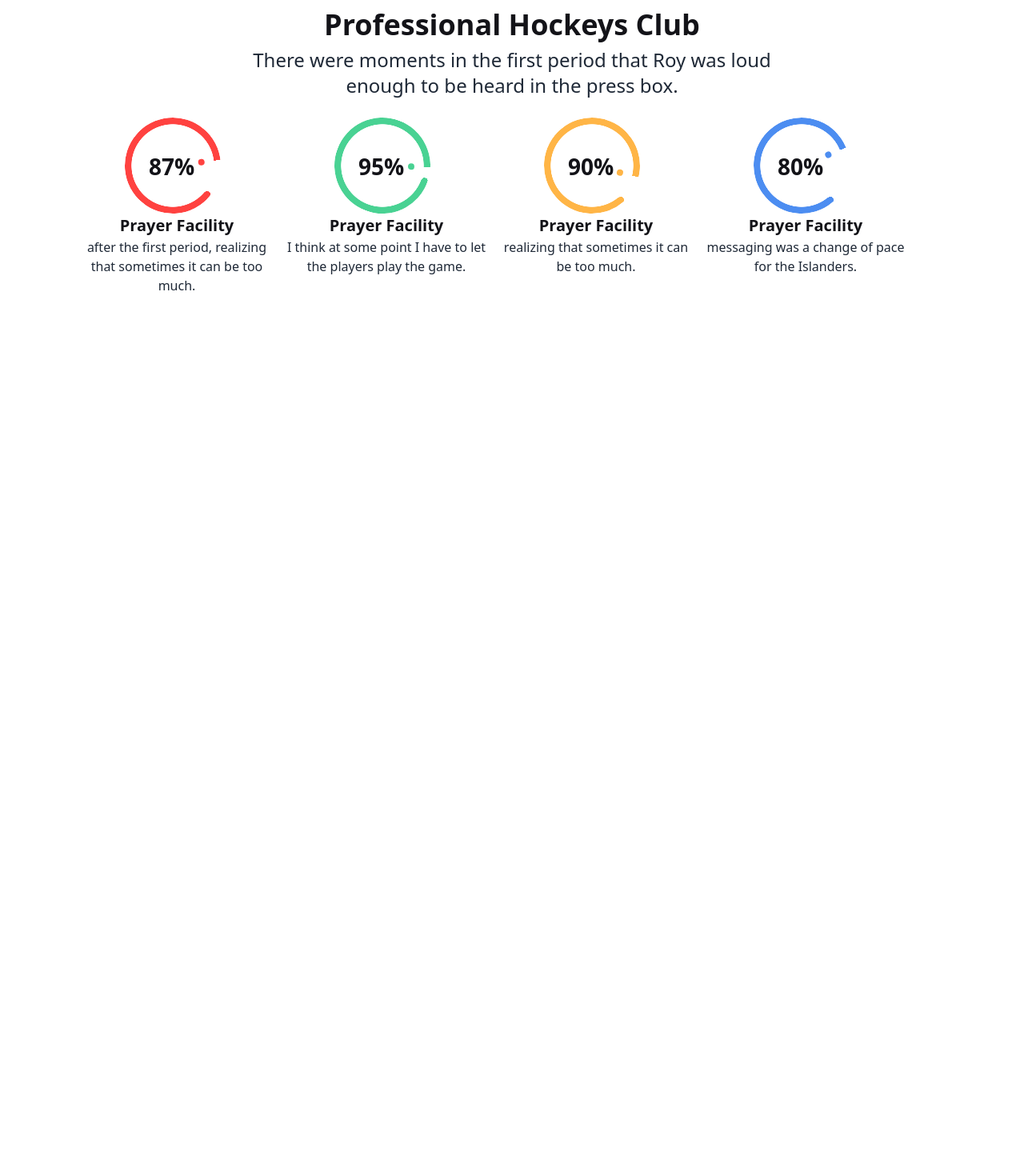
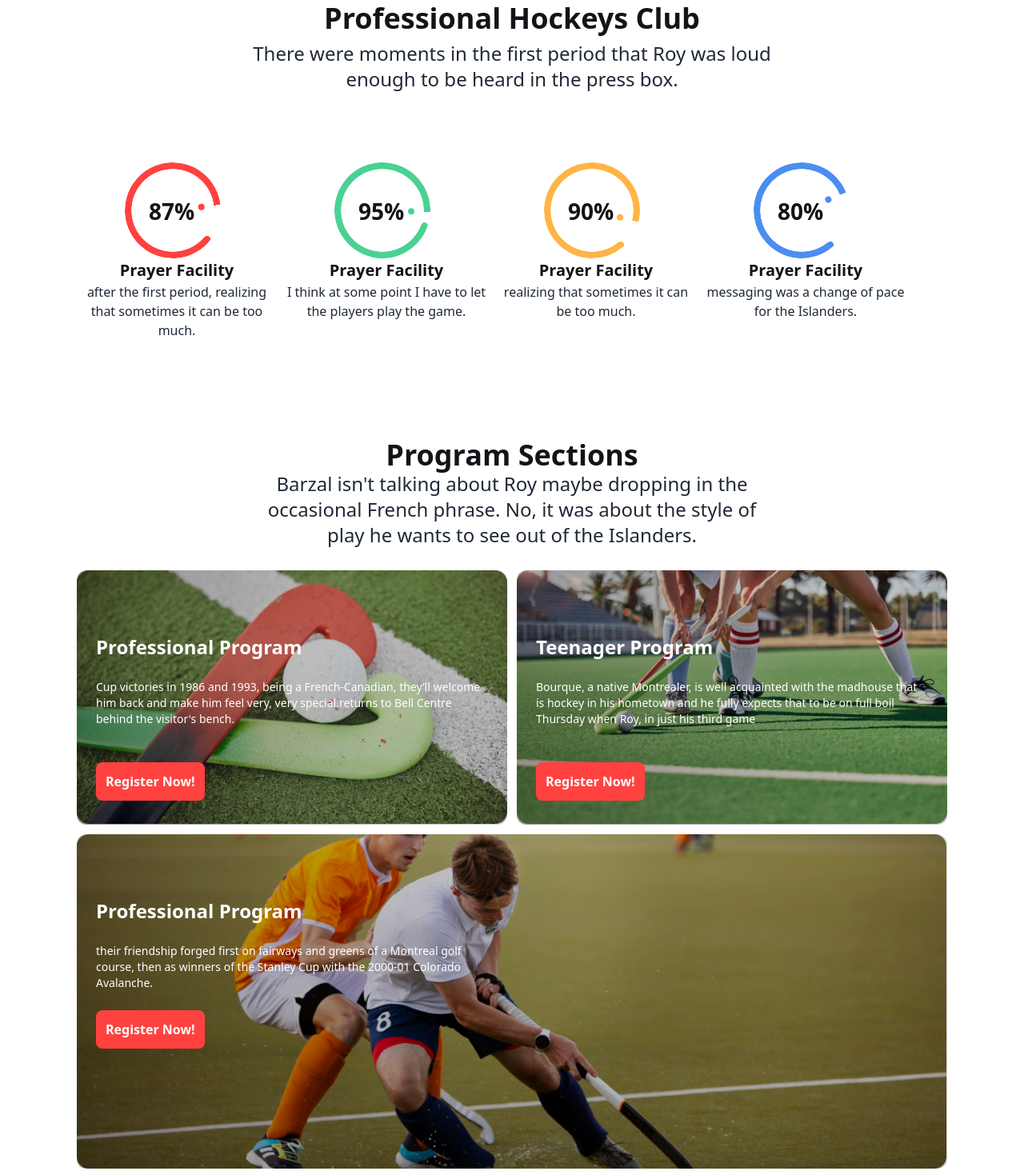
Before and after one commit to mamarif1555/Hockeys, a plain HTML site: page index.html in a window 1280 px wide. Shown: the part 781-2245 px from the top of the page at 80% size. Before the commit the page ends 1218 px from the top, so only its background shows below. Drawn offline with nearby package versions, Linux system fonts and the light colour scheme.

Commit message:
program section upload

```diff
--- a/index.html
+++ b/index.html
@@ -68,8 +68,8 @@
     </nav>
 
 
-        <div class="container mx-auto lg:px-24 px-8 py-2">
-            <div class="carousel w-full">
+        <div class="container mx-auto lg:px-24 px-8 my-2">
+            <div class="carousel w-full all ">
                 <div id="slide1" class="carousel-item relative w-full lg:h-[550px] h-[200px]">
                   <img src="./images/1.png"class="w-full lg:h-[550px] h-[200px]" />
                   <div class="absolute flex justify-between transform -translate-y-1/2 left-5 right-5 top-1/2">
@@ -105,12 +105,12 @@
               </div>
         </div>
          <!-- Professional Hockeys Club -->
-        <div class="container mx-auto lg:px-24 px-8 py-4">
-            <div class="lg:w-[650px] text-center mx-auto space-y-2">
+        <div class="container mx-auto lg:px-24 px-8 mt-4">
+            <div class="lg:w-[650px] text-center mx-auto space-y-2  ">
                 <h3 class="lg:text-4xl text-[20px] font-extrabold text-[#131318]">Professional Hockeys Club</h3>
                 <p class="lg:text-2xl text-[14px] font-medium text-[rgba(19, 19, 24, 0.60)]">There were moments in the first period that Roy was loud enough to be heard in the press box.</p>
             </div>
-            <div class="lg:flex flex-col-1 lg:space-x-3 spacey-3 py-6">
+            <div class="lg:flex flex-col-1 lg:space-x-3 spacey-3 my-2">
                 <div class="w-[250px] text-center boxer">
                     <div class="box">
                         <div class="radial-progress nice" style="--value:87;" role="progressbar"></div>
@@ -149,7 +149,49 @@
 
    </header>
    <main>
+      <!-- Program Sections -->
+     <div class="container mx-auto lg:px-24 px-8 lg:my-24">
+        <div class="lg:w-[650px] text-center mx-auto space-my-4">
+          <h3 class="lg:text-4xl text-[20px] font-extrabold text-[#131318]">Program Sections</h3>
+          <p class="lg:text-2xl text-[14px] font-medium text-[rgba(19, 19, 24, 0.60)]">Barzal isn't talking about Roy maybe dropping in the occasional French phrase. No, it was about the style of play he wants to see out of the Islanders.</p>
+        </div>
 
+
+
+        <div class="grid grid-cols-1 lg:grid-cols-6 gap-3 py-7 ">
+          <div class="relative lg:col-span-3 lg:rounded-xl lg:h-[318px] h-[210px] w-full bg-no-repeat bg-contain bg-[linear-gradient(60deg,rgba(0,0,0,0.4),rgba(0,0,0,0.1)),url(./images/2.png)]">
+
+            <div class="absolute lg:my-20 lg:mx-6 mx-3">
+              <h2 class="lg:text-2xl text-[20px] font-extrabold text-white">Professional Program</h2>
+              <p class="lg:w-[490px] h-[80px] text-sm font-medium text-white lg:my-6">Cup victories in 1986 and 1993, being a French-Canadian, they’ll welcome him back and make him feel very, very special.returns to Bell Centre behind the visitor's bench.</p>
+                <div class="absolute justify-start">
+                <button class="text-white bg-[#FF4240] font-bold px-3 py-3 rounded-lg">Register Now!</button>
+                 </div>
+           </div>
+          </div>
+
+
+
+
+          <div class="relative lg:col-span-3 rounded-xl lg:h-[318px] h-[210px] w-full bg-no-repeat bg-contain bg-[linear-gradient(45deg,rgba(0,0,0,0.4),rgba(0,0,0,0.1)),url(./images/3.png)]">
+            <div class="absolute lg:my-20 lg:mx-6 mx-3">
+              <h2 class="lg:text-2xl text-[20px] font-extrabold text-white">Teenager Program</h2>
+              <p class="lg:w-[490px] h-[80px] text-sm font-medium text-white lg:my-6">Bourque, a native Montrealer, is well acquainted with the madhouse that is hockey in his hometown and he fully expects that to be on full boil Thursday when Roy, in just his third game </p>
+                <div class="absolute justify-start">
+                <button class="text-white bg-[#FF4240] font-bold px-3 py-3 rounded-lg">Register Now!</button>
+                 </div>
+           </div>
+          </div>
+          <div class="lg:col-span-6 rounded-xl lg:h-[418px] h-[138px] w-full bg-no-repeat bg-contain bg-[linear-gradient(45deg,rgba(0,0,0,0.4),rgba(0,0,0,0.1)),url(./images/4.png)]">
+            <div class="absolute lg:my-20 lg:mx-6 mx-3">
+              <h2 class="lg:text-2xl text-[20px] font-extrabold text-white">Professional Program</h2>
+              <p class="lg:w-[490px] h-[60px] text-sm font-medium text-white lg:my-6">their friendship forged first on fairways and greens of a Montreal golf course, then as winners of the Stanley Cup with the 2000-01 Colorado Avalanche.</p>
+                <div class="absolute justify-start">
+                <button class="text-white bg-[#FF4240] font-bold px-3 py-3 rounded-lg">Register Now!</button>
+                 </div>
+           </div>
+        </div>
+      </div>
    </main>
    <footer>
 
--- a/styles/style.css
+++ b/styles/style.css
@@ -1,5 +1,6 @@
 
 .boxer{
+    margin-top: 80px;
     width: 250px;
     height: 250px;
     /* border: 2px solid rgb(25, 0, 255) */
@@ -82,3 +83,14 @@
     margin-top:40px ;
     margin-left:30px;
 }
+
+
+
+@media screen and (max-width :576px) {
+    .boxer{
+        margin-left: 40px;
+        margin-top: 24px;
+        margin-bottom: 24px;
+    }
+
+}
```
